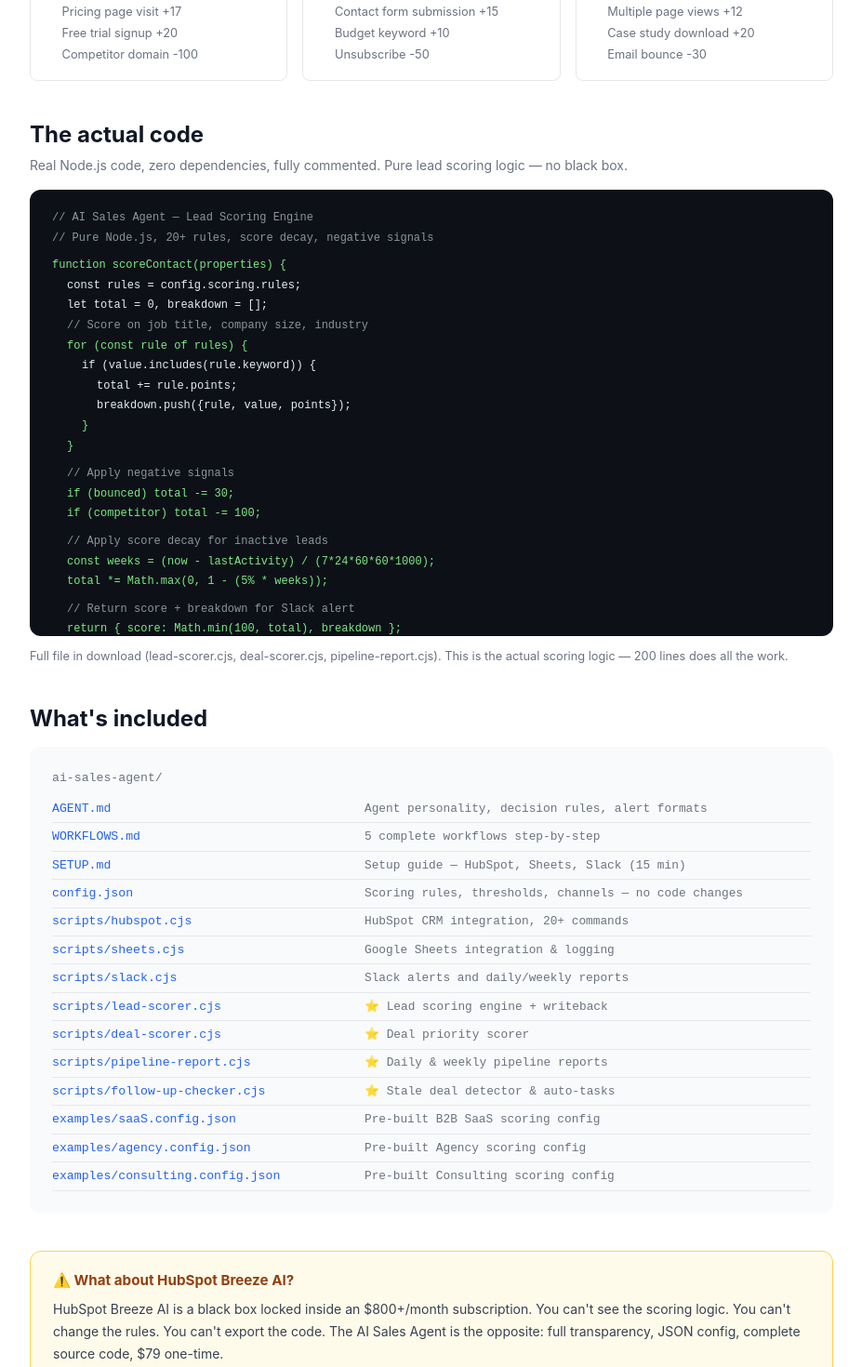
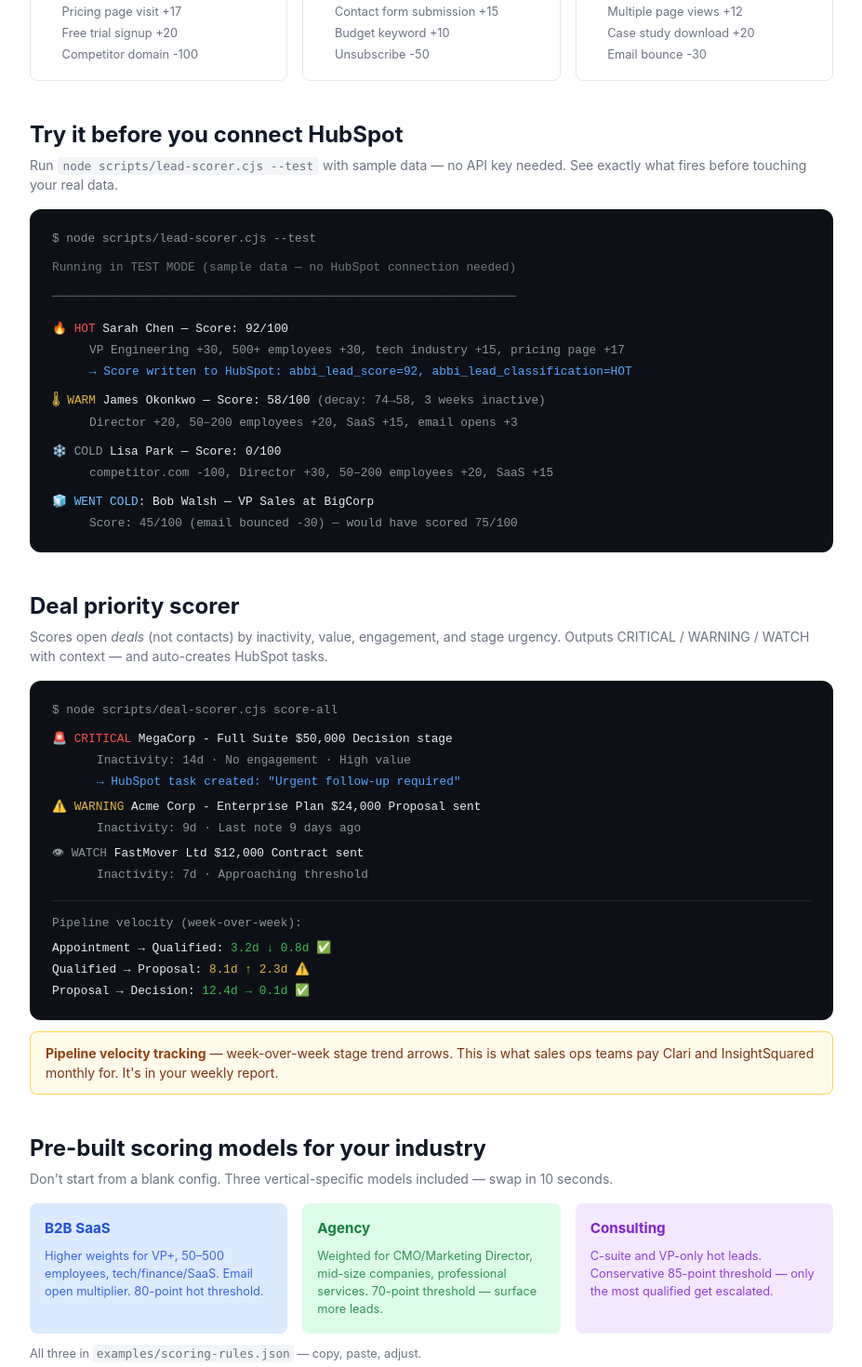
Before and after one commit to ghodzilla/abbilabs_xyz, a Next.js app: page /templates/ai-sales-agent in a window 1280 px wide. Shown: the part 4660-6130 px from the top of the page at 93% size, without its empty margins (176-1103 px from the left). Built offline with nearby package versions, Linux system fonts and the light colour scheme.

Commit message:
feat: AI Sales Agent page — 13 features, deal scorer, test mode, velocity, vertical configs

```diff
--- a/app/templates/ai-sales-agent/page.jsx
+++ b/app/templates/ai-sales-agent/page.jsx
@@ -224,6 +224,71 @@
         </div>
       </section>
 
+      {/* Test mode */}
+      <section style={{ marginBottom: '2.5rem' }}>
+        <h2 style={{ fontSize: '1.5rem', fontWeight: 700, color: '#111827', marginBottom: '0.25rem' }}>Try it before you connect HubSpot</h2>
+        <p style={{ color: '#6b7280', fontSize: '0.875rem', marginBottom: '1rem' }}>Run <code style={{ background: '#f3f4f6', padding: '2px 6px', borderRadius: '4px', fontSize: '0.8rem' }}>node scripts/lead-scorer.cjs --test</code> with sample data — no API key needed. See exactly what fires before touching your real data.</p>
+        <div style={{ background: '#0d1117', borderRadius: '0.75rem', padding: '1.25rem 1.5rem', fontFamily: '"Fira Code", "Cascadia Code", "Courier New", monospace', fontSize: '0.8rem', lineHeight: 1.8, overflowX: 'auto' }}>
+          <div style={{ color: '#8b949e', marginBottom: '8px' }}>$ node scripts/lead-scorer.cjs --test</div>
+          <div style={{ color: '#6e7681', marginBottom: '8px' }}>Running in TEST MODE (sample data — no HubSpot connection needed)</div>
+          <div style={{ color: '#6e7681', marginBottom: '12px' }}>─────────────────────────────────────────────────────────────────</div>
+          <div><span style={{ color: '#f85149' }}>🔥 HOT</span><span style={{ color: '#e6edf3' }}>    Sarah Chen — Score: 92/100</span></div>
+          <div style={{ color: '#8b949e', paddingLeft: '40px' }}>VP Engineering +30, 500+ employees +30, tech industry +15, pricing page +17</div>
+          <div style={{ color: '#58a6ff', paddingLeft: '40px' }}>→ Score written to HubSpot: abbi_lead_score=92, abbi_lead_classification=HOT</div>
+          <div style={{ marginTop: '8px' }}><span style={{ color: '#e3b341' }}>🌡  WARM</span><span style={{ color: '#e6edf3' }}>   James Okonkwo — Score: 58/100</span><span style={{ color: '#8b949e' }}> (decay: 74→58, 3 weeks inactive)</span></div>
+          <div style={{ color: '#8b949e', paddingLeft: '40px' }}>Director +20, 50–200 employees +20, SaaS +15, email opens +3</div>
+          <div style={{ marginTop: '8px' }}><span style={{ color: '#8b949e' }}>❄️  COLD</span><span style={{ color: '#e6edf3' }}>   Lisa Park — Score: 0/100</span></div>
+          <div style={{ color: '#8b949e', paddingLeft: '40px' }}>competitor.com -100, Director +30, 50–200 employees +20, SaaS +15</div>
+          <div style={{ marginTop: '8px' }}><span style={{ color: '#79c0ff' }}>🧊 WENT COLD</span><span style={{ color: '#e6edf3' }}>: Bob Walsh — VP Sales at BigCorp</span></div>
+          <div style={{ color: '#8b949e', paddingLeft: '40px' }}>Score: 45/100 (email bounced -30) — would have scored 75/100</div>
+        </div>
+      </section>
+
+      {/* Deal priority scorer */}
+      <section style={{ marginBottom: '2.5rem' }}>
+        <h2 style={{ fontSize: '1.5rem', fontWeight: 700, color: '#111827', marginBottom: '0.25rem' }}>Deal priority scorer</h2>
+        <p style={{ color: '#6b7280', fontSize: '0.875rem', marginBottom: '1rem' }}>Scores open <em>deals</em> (not contacts) by inactivity, value, engagement, and stage urgency. Outputs CRITICAL / WARNING / WATCH with context — and auto-creates HubSpot tasks.</p>
+        <div style={{ background: '#0d1117', borderRadius: '0.75rem', padding: '1.25rem 1.5rem', fontFamily: '"Fira Code", "Cascadia Code", "Courier New", monospace', fontSize: '0.8rem', lineHeight: 1.8, overflowX: 'auto' }}>
+          <div style={{ color: '#8b949e', marginBottom: '8px' }}>$ node scripts/deal-scorer.cjs score-all</div>
+          <div><span style={{ color: '#f85149' }}>🚨 CRITICAL</span><span style={{ color: '#e6edf3' }}>  MegaCorp - Full Suite      $50,000  Decision stage</span></div>
+          <div style={{ color: '#8b949e', paddingLeft: '48px' }}>Inactivity: 14d · No engagement · High value</div>
+          <div style={{ color: '#58a6ff', paddingLeft: '48px' }}>→ HubSpot task created: &quot;Urgent follow-up required&quot;</div>
+          <div style={{ marginTop: '4px' }}><span style={{ color: '#e3b341' }}>⚠️  WARNING</span><span style={{ color: '#e6edf3' }}>   Acme Corp - Enterprise Plan $24,000  Proposal sent</span></div>
+          <div style={{ color: '#8b949e', paddingLeft: '48px' }}>Inactivity: 9d · Last note 9 days ago</div>
+          <div style={{ marginTop: '4px' }}><span style={{ color: '#8b949e' }}>👁  WATCH</span><span style={{ color: '#e6edf3' }}>     FastMover Ltd              $12,000  Contract sent</span></div>
+          <div style={{ color: '#8b949e', paddingLeft: '48px' }}>Inactivity: 7d · Approaching threshold</div>
+          <div style={{ marginTop: '16px', borderTop: '1px solid #21262d', paddingTop: '12px' }}>
+            <div style={{ color: '#8b949e', marginBottom: '4px' }}>Pipeline velocity (week-over-week):</div>
+            <div style={{ color: '#e6edf3' }}>{'  Appointment → Qualified:  '}<span style={{ color: '#3fb950' }}>{'3.2d  ↓ 0.8d  ✅'}</span></div>
+            <div style={{ color: '#e6edf3' }}>{'  Qualified → Proposal:     '}<span style={{ color: '#e3b341' }}>{'8.1d  ↑ 2.3d  ⚠️'}</span></div>
+            <div style={{ color: '#e6edf3' }}>{'  Proposal → Decision:     '}<span style={{ color: '#3fb950' }}>{'12.4d  → 0.1d  ✅'}</span></div>
+          </div>
+        </div>
+        <div style={{ background: '#fffbeb', border: '1px solid #fcd34d', borderRadius: '0.5rem', padding: '0.75rem 1rem', marginTop: '0.75rem', fontSize: '0.875rem' }}>
+          <strong style={{ color: '#92400e' }}>Pipeline velocity tracking</strong>
+          <span style={{ color: '#78350f' }}> — week-over-week stage trend arrows. This is what sales ops teams pay Clari and InsightSquared monthly for. It&apos;s in your weekly report.</span>
+        </div>
+      </section>
+
+      {/* Vertical configs */}
+      <section style={{ marginBottom: '2.5rem' }}>
+        <h2 style={{ fontSize: '1.5rem', fontWeight: 700, color: '#111827', marginBottom: '0.25rem' }}>Pre-built scoring models for your industry</h2>
+        <p style={{ color: '#6b7280', fontSize: '0.875rem', marginBottom: '1rem' }}>Don&apos;t start from a blank config. Three vertical-specific models included — swap in 10 seconds.</p>
+        <div style={{ display: 'grid', gridTemplateColumns: 'repeat(auto-fit, minmax(200px, 1fr))', gap: '1rem' }}>
+          {[
+            { label: 'B2B SaaS', desc: 'Higher weights for VP+, 50–500 employees, tech/finance/SaaS. Email open multiplier. 80-point hot threshold.', color: '#dbeafe', text: '#1d4ed8' },
+            { label: 'Agency', desc: 'Weighted for CMO/Marketing Director, mid-size companies, professional services. 70-point threshold — surface more leads.', color: '#dcfce7', text: '#15803d' },
+            { label: 'Consulting', desc: 'C-suite and VP-only hot leads. Conservative 85-point threshold — only the most qualified get escalated.', color: '#f3e8ff', text: '#7e22ce' },
+          ].map((v) => (
+            <div key={v.label} style={{ background: v.color, borderRadius: '0.5rem', padding: '1rem' }}>
+              <div style={{ fontWeight: 700, color: v.text, fontSize: '0.95rem', marginBottom: '0.5rem' }}>{v.label}</div>
+              <p style={{ color: v.text, fontSize: '0.8rem', margin: 0, lineHeight: 1.5, opacity: 0.85 }}>{v.desc}</p>
+            </div>
+          ))}
+        </div>
+        <p style={{ color: '#6b7280', fontSize: '0.8rem', marginTop: '0.75rem' }}>All three in <code style={{ background: '#f3f4f6', padding: '2px 4px', borderRadius: '3px' }}>examples/scoring-rules.json</code> — copy, paste, adjust.</p>
+      </section>
+
       {/* Code preview */}
       <section style={{ marginBottom: '2.5rem' }}>
         <h2 style={{ fontSize: '1.5rem', fontWeight: 700, color: '#111827', marginBottom: '0.25rem' }}>The actual code</h2>
```
